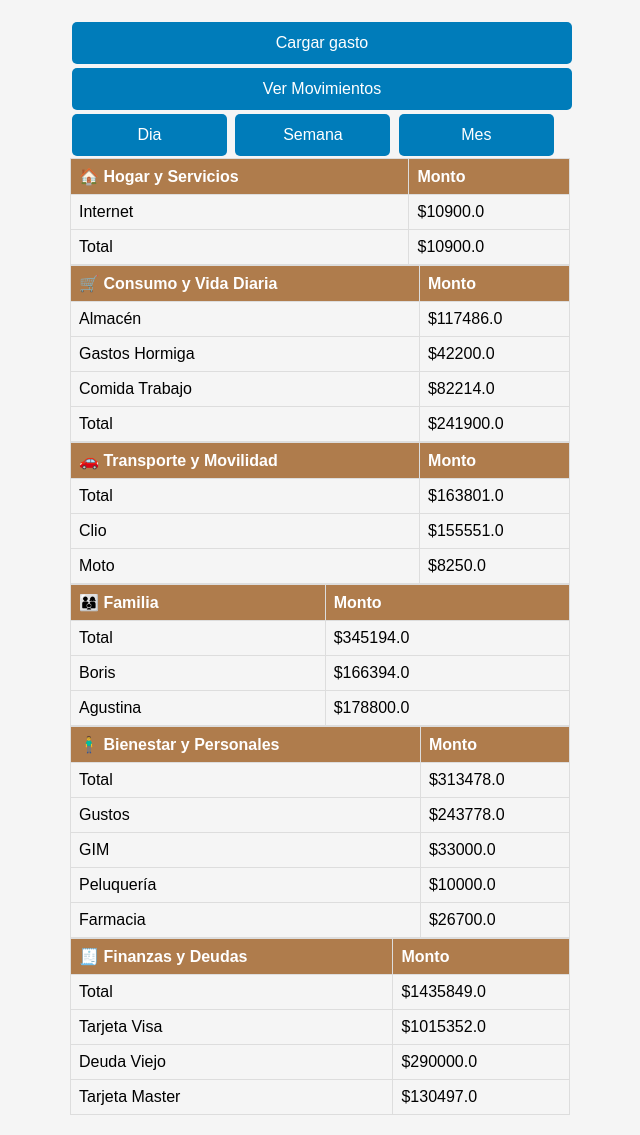
After one commit to n4nbush/Gestor-gatos, a Flask app: page /resumen_cat in a window 1280 px wide. The commit adds this page. Shown: the whole page, without its empty margins (320-960 px from the left). Run offline with Flask 3, Linux system fonts and the light colour scheme; data comes from the database, SQL or seed files in the repository.

Commit message:
Añade nueva ruta para resumen por categorías y mejora la presentación de datos en las plantillas

```diff
--- a/app.py
+++ b/app.py
@@ -85,6 +85,13 @@ def resumen():
     resultados = funciones.traer_datos(dias)
     return render_template('resumen.html', resultados=resultados, seleccionar_categoria=funciones.seleccionar_categoria)
 
+@app.route('/resumen_cat', methods=["GET","POST"])
+def resumen_cat():
+    listado = funciones.resumen_grupos()
+
+    return render_template('resumen_cat.html', listado=listado)
+
+
 @app.route('/registrar', methods=['POST'])
 def registrar():
 
--- a/funciones.py
+++ b/funciones.py
@@ -1,14 +1,14 @@
 from datetime import time, datetime
 import sqlite3, shutil, json
 
-
-Finanzas_y_Deudas = ["Deuda Viejo","Tarjeta Visa","Tarjeta Master","Deuda Banco"]
-Consumo_y_Vida_Diaria = ["Gastos Hormiga", "Comida Trabajo","Almacén"]
-Hogar_y_Servicios = ["Internet","Celular","Ferretería","Luz","Servicios Digitales"]
-Familia = ["Niñera","Boris","Agustina"]
-Bienestar_y_Personales = ["Gustos","Ropa","GIM","Farmacia","Psicóloga","Peluquería","Indoor"]
-Transporte_y_Movilidad = ["Uber","Moto","Clio","SUBE"]
-
+grupos={
+    "🧾 Finanzas y Deudas":["Deuda Viejo","Tarjeta Visa","Tarjeta Master","Deuda Banco"],
+    "🛒 Consumo y Vida Diaria":["Gastos Hormiga", "Comida Trabajo","Almacén"],
+    "🏠 Hogar y Servicios":["Internet","Celular","Ferretería","Luz","Servicios Digitales"],
+    "👨‍👩‍👦 Familia":["Niñera","Boris","Agustina"],
+    "🧍‍♂️ Bienestar y Personales":["Gustos","Ropa","GIM","Farmacia","Psicóloga","Peluquería","Indoor"],
+    "🚗 Transporte y Movilidad":["Uber","Moto","Clio","SUBE"]
+}
 
 
 def traer_datos(dias=60):
@@ -30,18 +30,9 @@ def traer_datos(dias=60):
 
 def seleccionar_categoria(categoria):
 
-    if categoria in Finanzas_y_Deudas:
-        return("🧾 Finanzas y Deudas")
-    elif categoria in Consumo_y_Vida_Diaria:
-        return("🛒 Consumo y Vida Diaria")
-    elif categoria in Hogar_y_Servicios:
-        return("🏠 Hogar y Servicios")
-    elif categoria in Familia:
-        return("👨‍👩‍👦 Familia")
-    elif categoria in Bienestar_y_Personales:
-        return("🧍‍♂️ Bienestar y Personales")
-    elif categoria in Transporte_y_Movilidad:
-        return("🚗 Transporte y Movilidad")
+    for nombre_grupo, lista_categorias in grupos.items():
+        if categoria in lista_categorias:
+            return (nombre_grupo)
 
 def procesado_fecha(fecha):
     fecha = fecha.replace("-","/")
@@ -52,21 +43,7 @@ def procesado_fecha(fecha):
     return(fechas)
 
 
-def procesamiento_de_datos():
 
-    conn = sqlite3.connect('gastos.db')
-
-    cursor = conn.cursor()
-
-    cursor.execute("""
-        SELECT * FROM datos
-        order by FECHA DESC
-    """)
-
-    resultados = cursor.fetchall()
-    return(resultados)
-
-#lista_db=(procesamiento_de_datos())
 
 def backup():
     ahora = datetime.now()
@@ -97,3 +74,36 @@ def backup():
         print("Actualizando fecha del ultimo backup")
         with open('fecha_ultimo_backup.json', 'w', encoding='utf-8') as archivo:
             json.dump(fecha_ultimo_backup.isoformat(), archivo, indent=4, ensure_ascii=False)
+
+def resumen_grupos(dias=30):
+    listado=traer_datos(dias)
+    totales = {}
+    for x in listado:
+        categoria = x[2]
+
+        for nombre_grupo, lista_categoria in grupos.items():
+            if categoria in lista_categoria:
+                monto = x[3]
+                for char in ["$",",","-"," "]:
+                    monto = monto.replace(char,"")
+                monto = float(monto)
+
+                if nombre_grupo not in totales:
+                    totales[nombre_grupo] = {}
+                    totales[nombre_grupo]["Total"] = 0
+
+                if categoria not in totales[nombre_grupo]:
+                    totales[nombre_grupo][categoria] = 0
+
+                totales[nombre_grupo]["Total"] += monto
+                totales[nombre_grupo][categoria] += monto
+
+                break
+
+    return totales
+
+listado = resumen_grupos()
+
+
+for nombre,total in listado["🛒 Consumo y Vida Diaria"].items():
+    print (nombre,total)
--- a/static/styles.css
+++ b/static/styles.css
@@ -24,6 +24,7 @@ button {
     background: #007cba;
     color: white;
     padding: 12px 20px;
+    margin: 2px;
     border: none;
     border-radius: 5px;
     cursor: pointer;
--- a/templates/index.html
+++ b/templates/index.html
@@ -7,7 +7,7 @@
 </head>
 <body>
 
-    <button onclick="window.location.href='/resumen'">Resumen</button>
+    <button onclick="window.location.href='/resumen'">Ver Movimientos</button>
 
     <h1>💰 Registrar Movimiento</h1>
 
--- /dev/null
+++ b/templates/resumen_cat.html
@@ -0,0 +1,100 @@
+<!doctype html>
+<html lang="es">
+<head>
+  <meta charset="utf-8" />
+  <meta name="viewport" content="width=device-width,initial-scale=1" />
+  <title>Resumen</title>
+  <link rel="stylesheet" href="/static/styles.css">
+</head>
+<body>
+  <main>
+
+
+    <button onclick="window.location.href='/'">Cargar gasto</button>
+    <button onclick="window.location.href='/resumen'">Ver Movimientos</button>
+
+
+    <form class="form" method="post" style="display: inline;">
+      <button type="submit" name="dia" value="1" style="width: 31%;">Dia</button>
+      <button type="submit" name="semana" value="7" style="width: 31%;">Semana</button>
+      <button type="submit" name="mes" value="30" style="width: 31%;">Mes</button>
+    </form>
+    <table>
+    <thead>
+        <tr>
+            <th>🏠 Hogar y Servicios</th>
+            <th>Monto</th>
+        </tr>
+    </thead>
+    <tfoot>
+      <tr>
+        {% for total in listado["🏠 Hogar y Servicios"].items() %}
+      <tr>
+        <td>{{total[0]}}</td>
+        <td>${{total[1]}}</td>
+      </tr>
+      </tfoot>
+    {% endfor %}
+    </table>
+    <table>
+      <th>🛒 Consumo y Vida Diaria</th>
+      <th>Monto</th>
+
+      <tfoot>
+      <tr>
+        {% for total in listado["🛒 Consumo y Vida Diaria"].items() %}
+      <tr>
+        <td>{{total[0]}}</td>
+        <td>${{total[1]}}</td>
+      </tr>
+      </tfoot>
+        {% endfor %}
+
+    </table>
+    <table>
+      <th>🚗 Transporte y Movilidad</th>
+      <th>Monto</th>
+      {% for total in listado["🚗 Transporte y Movilidad"].items() %}
+      <tr>
+        <td>{{total[0]}}</td>
+        <td>${{total[1]}}</td>
+      </tr>
+      </tfoot>
+        {% endfor %}
+    </table>
+    <table>
+      <th >👨‍👩‍👦 Familia</th>
+      <th>Monto</th>
+      {% for total in listado["👨‍👩‍👦 Familia"].items() %}
+      <tr>
+        <td>{{total[0]}}</td>
+        <td>${{total[1]}}</td>
+      </tr>
+      </tfoot>
+        {% endfor %}
+    </table>
+    <table>
+      <th >🧍‍♂️ Bienestar y Personales</th>
+      <th>Monto</th>
+      {% for total in listado["🧍‍♂️ Bienestar y Personales"].items() %}
+      <tr>
+        <td>{{total[0]}}</td>
+        <td>${{total[1]}}</td>
+      </tr>
+      </tfoot>
+        {% endfor %}
+    </table>
+    <table>
+      <th >🧾 Finanzas y Deudas</th>
+      <th>Monto</th>
+      {% for total in listado["🧾 Finanzas y Deudas"].items() %}
+      <tr>
+        <td>{{total[0]}}</td>
+        <td>${{total[1]}}</td>
+      </tr>
+      </tfoot>
+        {% endfor %}
+    </table>
+  </main>
+</body>
+</html>
```
Also changed, not shown: templates/resumen.html (+5 -4 lines).
